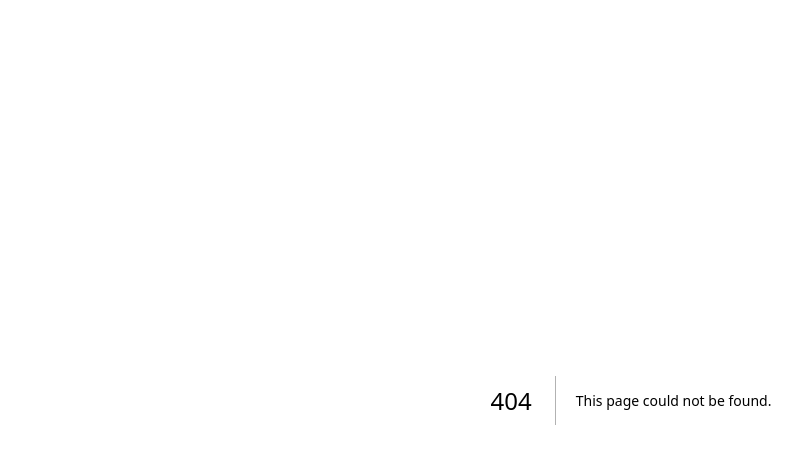
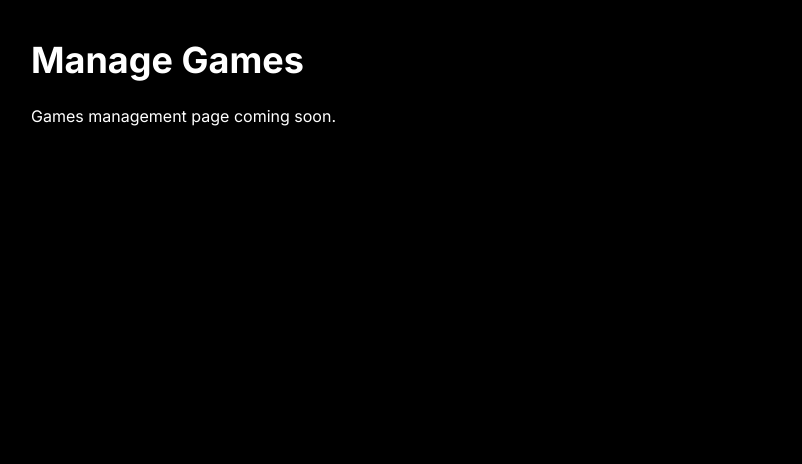
Before and after one commit to singhlax22/GAMING-HUB, a Next.js app: page /admin/games in a window 1280 px wide. Before the commit this address had no page. Shown: the top 464 px of the page, without its empty margins (9-811 px from the left). Built offline with nearby package versions, Linux system fonts and the light colour scheme.

Commit message:
Add games admin page

```diff
--- /dev/null
+++ b/app/admin/games/page.tsx
@@ -0,0 +1,11 @@
+export default function GamesPage() {
+  return (
+    <div className="min-h-screen p-10 bg-black text-white">
+      <h1 className="text-4xl font-bold mb-6">
+        Manage Games
+      </h1>
+
+      <p>Games management page coming soon.</p>
+    </div>
+  );
+}
```
